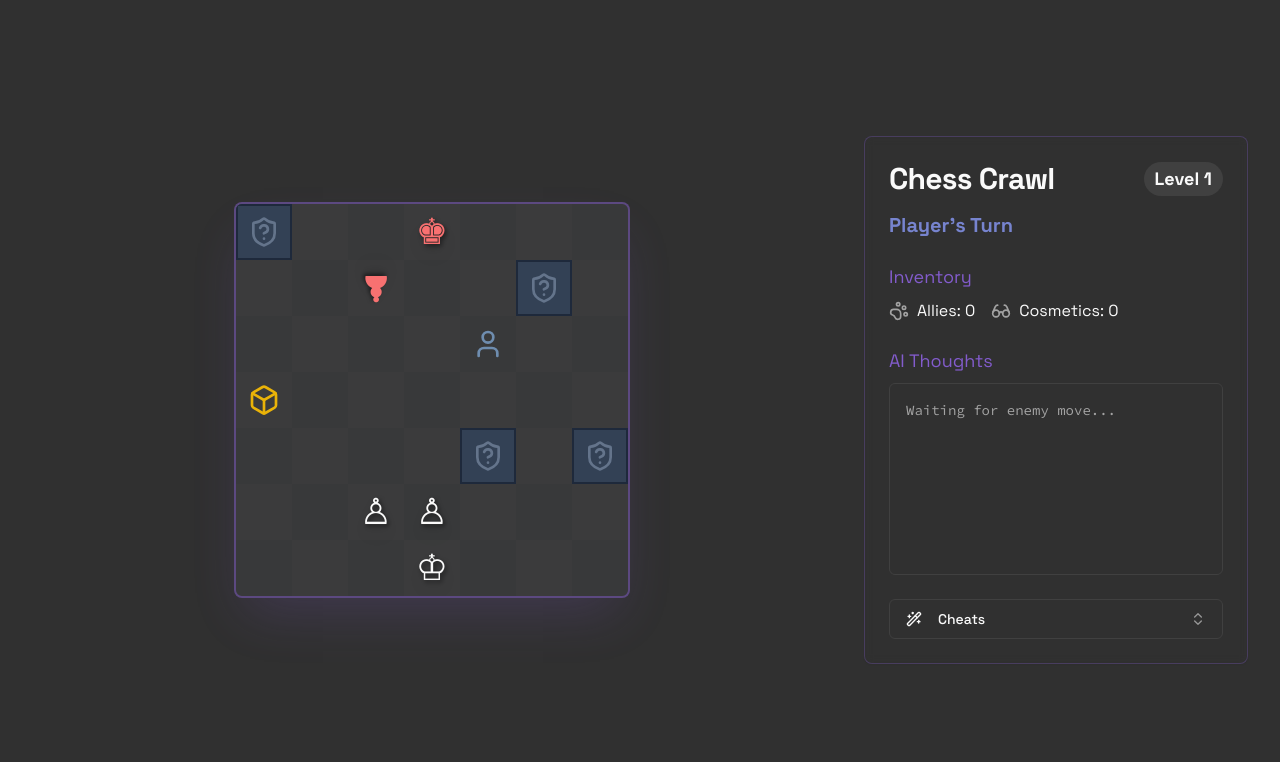
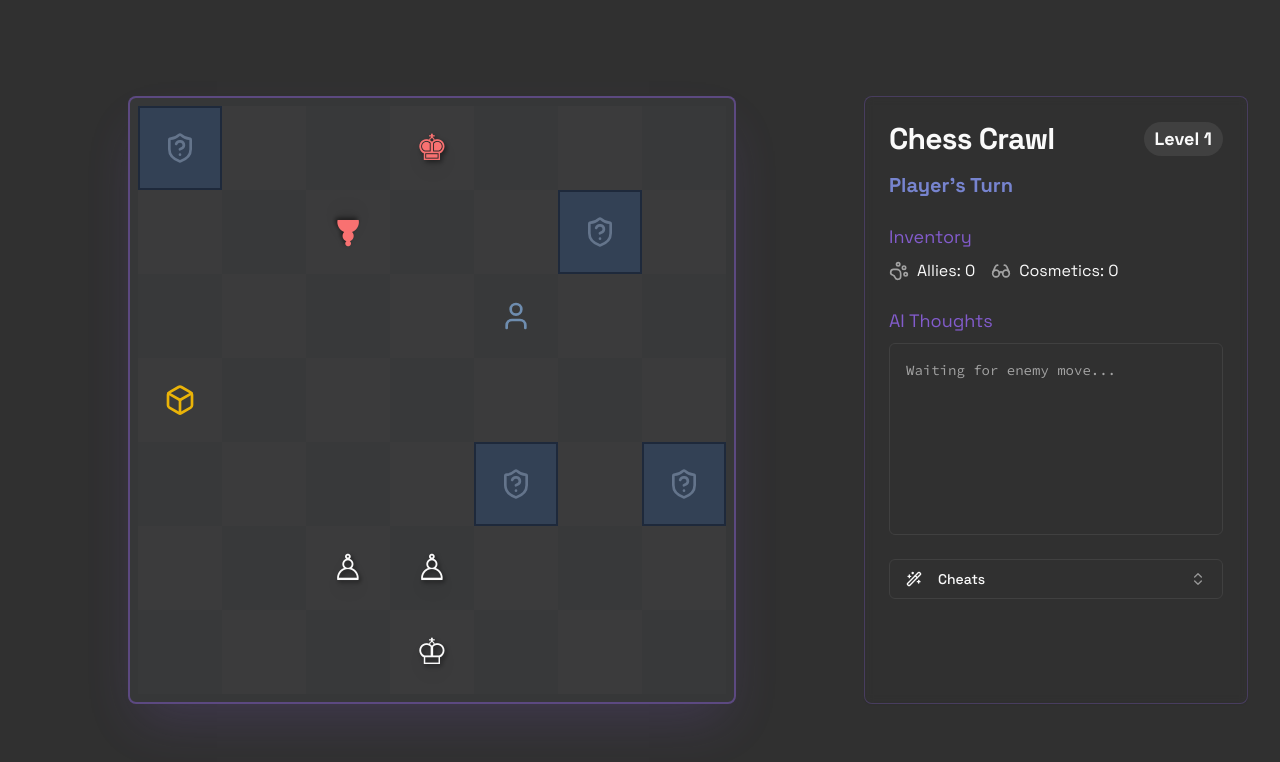
Before and after one commit to denys-experiments/chess-crawl-ai, a Next.js app: page / in a window 1280 px wide. Shown: the top 762 px of the page. Built offline with nearby package versions, Linux system fonts and the light colour scheme.

Commit message:
5x5 board doesn't fill available space, it should.

```diff
--- a/src/components/game/board.tsx
+++ b/src/components/game/board.tsx
@@ -59,14 +59,49 @@ export function GameBoard({ board, onTileClick, selectedPiece, availableMoves }:
 
   const height = board.length;
   const width = board[0].length;
+  const isSmallBoard = width <= 8 && height <= 8;
+
+  if (isSmallBoard) {
+    return (
+      <div
+        className={cn(
+          "w-full max-w-[calc(100vh-12rem)] max-h-[calc(100vh-12rem)] bg-gray-500/10 rounded-lg border-2 border-primary/50 shadow-2xl shadow-primary/20",
+          "flex items-center justify-center p-2"
+        )}
+      >
+        <div
+          className="grid w-full h-full relative"
+          style={{
+            aspectRatio: `${width} / ${height}`,
+            gridTemplateColumns: `repeat(${width}, 1fr)`,
+            gridTemplateRows: `repeat(${height}, 1fr)`,
+          }}
+        >
+          {board.map((row, y) =>
+            row.map((tile, x) => (
+              <Tile
+                key={`${x}-${y}-${tile?.type}-${(tile as Piece)?.id ?? ''}`}
+                tile={tile}
+                position={{ x, y }}
+                onClick={() => onTileClick(x, y)}
+                isSelected={selectedPiece?.x === x && selectedPiece?.y === y}
+                isAvailableMove={availableMoves.some(move => move.x === x && move.y === y)}
+              />
+            ))
+          )}
+        </div>
+      </div>
+    );
+  }
+
+  // Large board
   const cellSizeRem = 3.5;
-
   return (
     <div
       ref={containerRef}
       onMouseDown={handleMouseDown}
       className={cn(
-        "max-w-[calc(100vh-12rem)] max-h-[calc(100vh-12rem)] bg-gray-500/10 rounded-lg border-2 border-primary/50 shadow-2xl shadow-primary/20 cursor-grab",
+        "max-w-full max-h-[calc(100vh-12rem)] bg-gray-500/10 rounded-lg border-2 border-primary/50 shadow-2xl shadow-primary/20 cursor-grab",
         "overflow-auto flex"
       )}
     >
```
